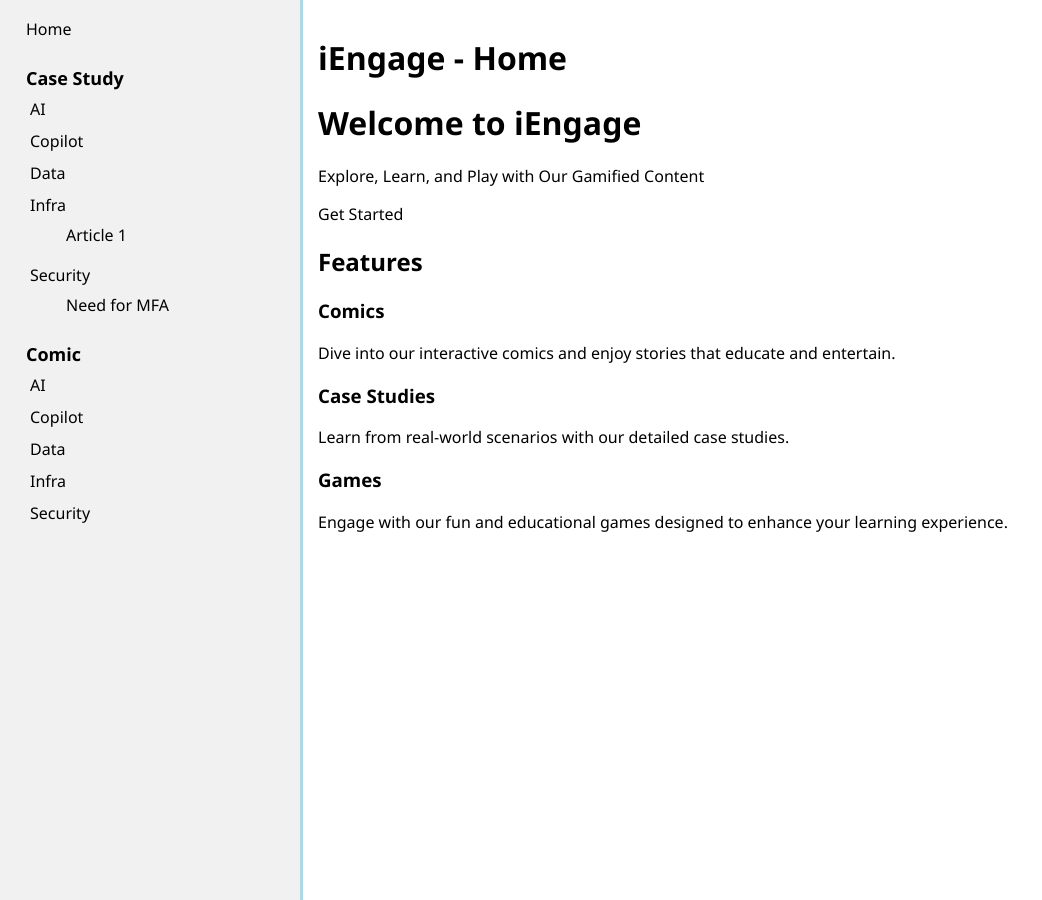
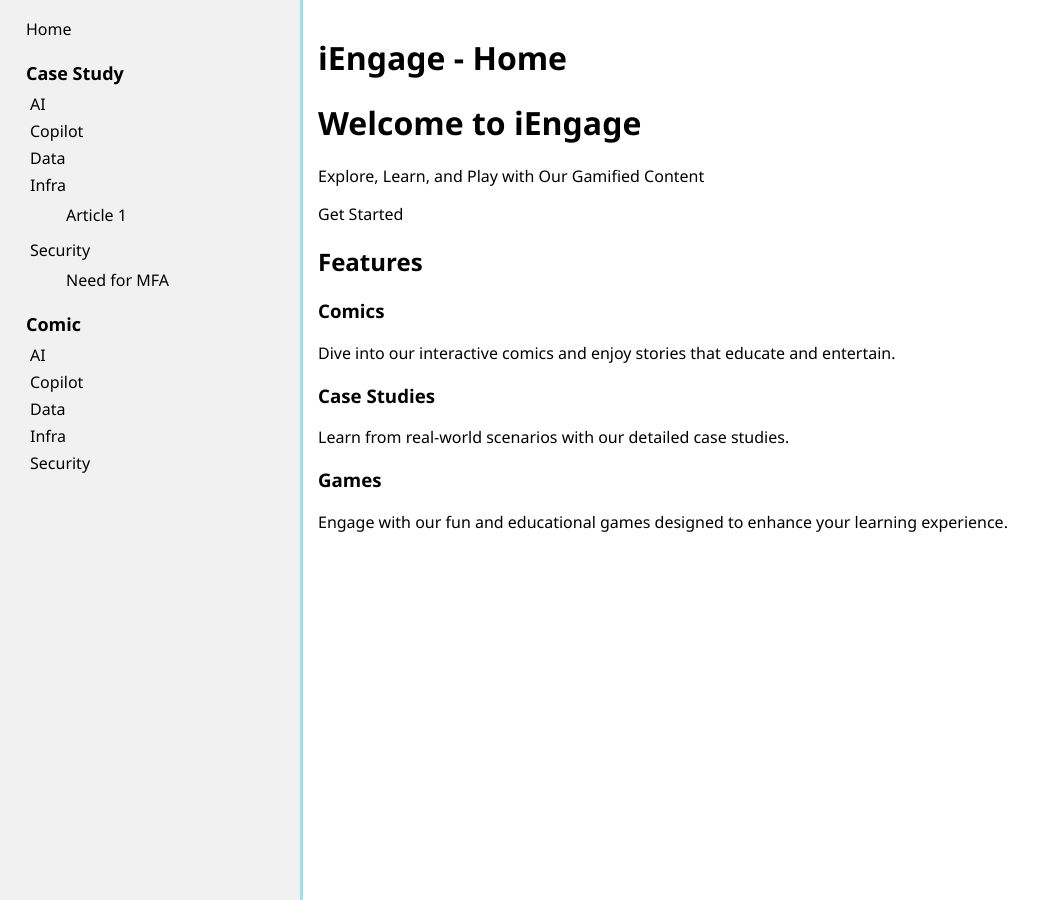
Before and after one commit to ningweinw/iengage, a Jekyll site: the page built from index.markdown, in a window 1280 px wide. Shown: the whole page, without its empty margins (0-1042 px from the left). Built offline with Jekyll 4.4.1, drawn with Linux system fonts in a browser that asks for light colours.

Commit message:
Update style.css

```diff
--- a/assets/css/style.css
+++ b/assets/css/style.css
@@ -31,7 +31,7 @@ ul {
     width: 100%;
 }
 li {
-    margin-bottom: 10px; /* Add spacing between items */
+    margin-bottom: 5px; /* Add spacing between items */
 }
 li a {
     display: block;
```
